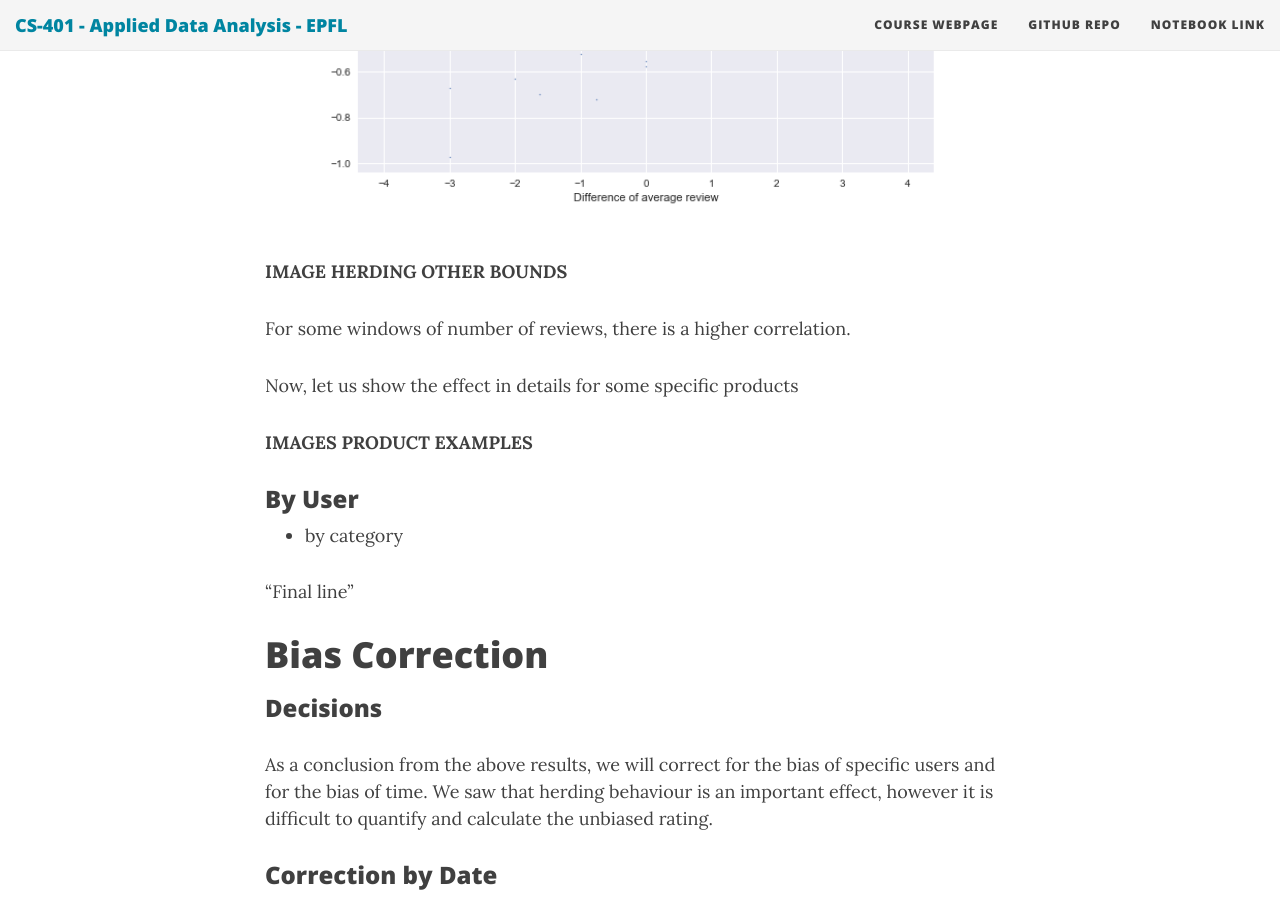
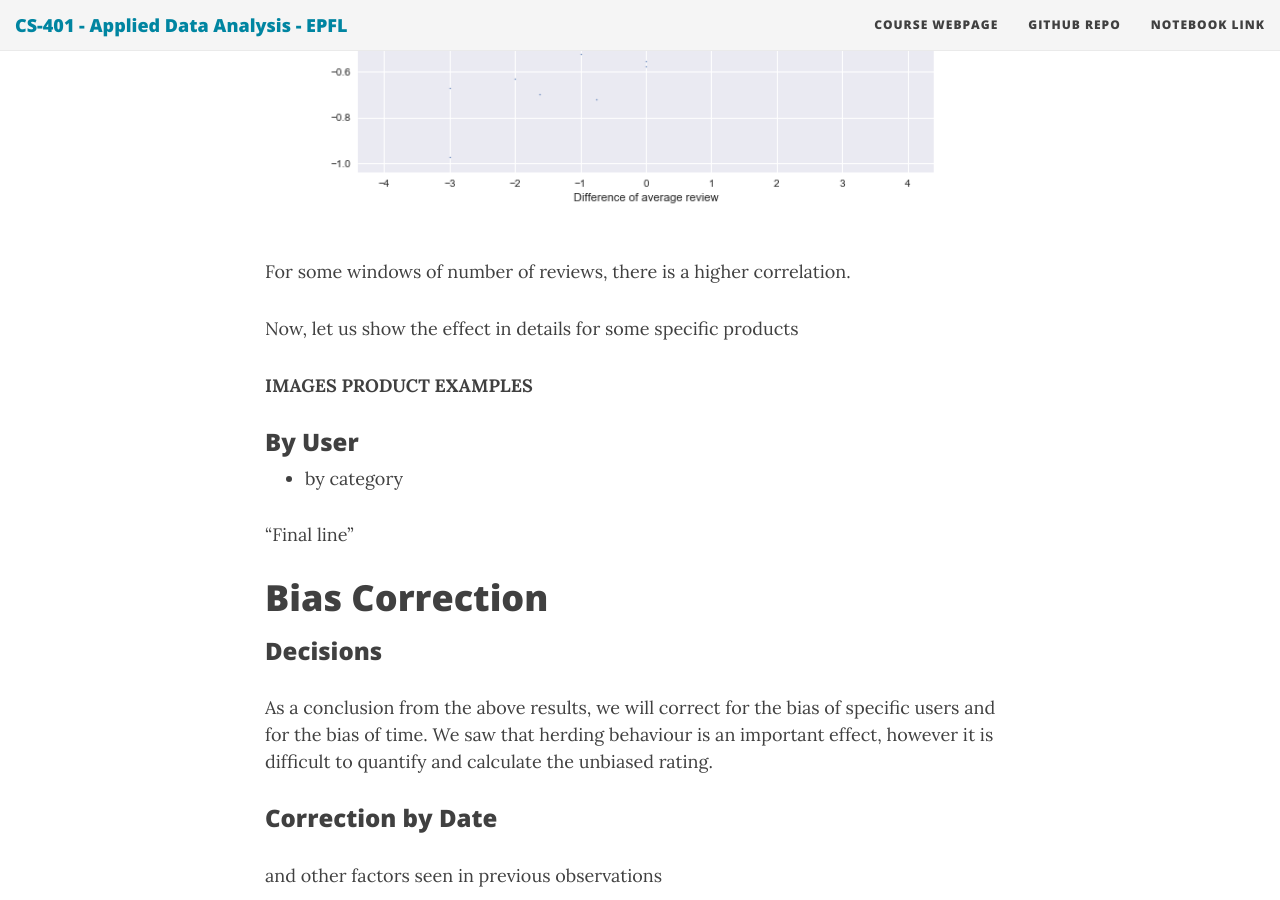
Before and after one commit to ada-lyn/ada-lyn.github.io, a Jekyll site: the page built from index.md, in a window 1280 px wide and 900 px high, scrolled down 29062 px. Built offline with Jekyll 4.4.1, drawn with Linux system fonts in a browser that asks for light colours; nearby versions of some CDN libraries.

Commit message:
Update index.md

```diff
--- a/index.md
+++ b/index.md
@@ -321,8 +321,6 @@ Does it change if we use different bounds ?
   <img src="/img/herding/int_100_300_steps_corr.png" width="99%" />
 </p>
 
-**IMAGE HERDING OTHER BOUNDS**
-
 For some windows of number of reviews, there is a higher correlation.
 
 Now, let us show the effect in details for some specific products
```
